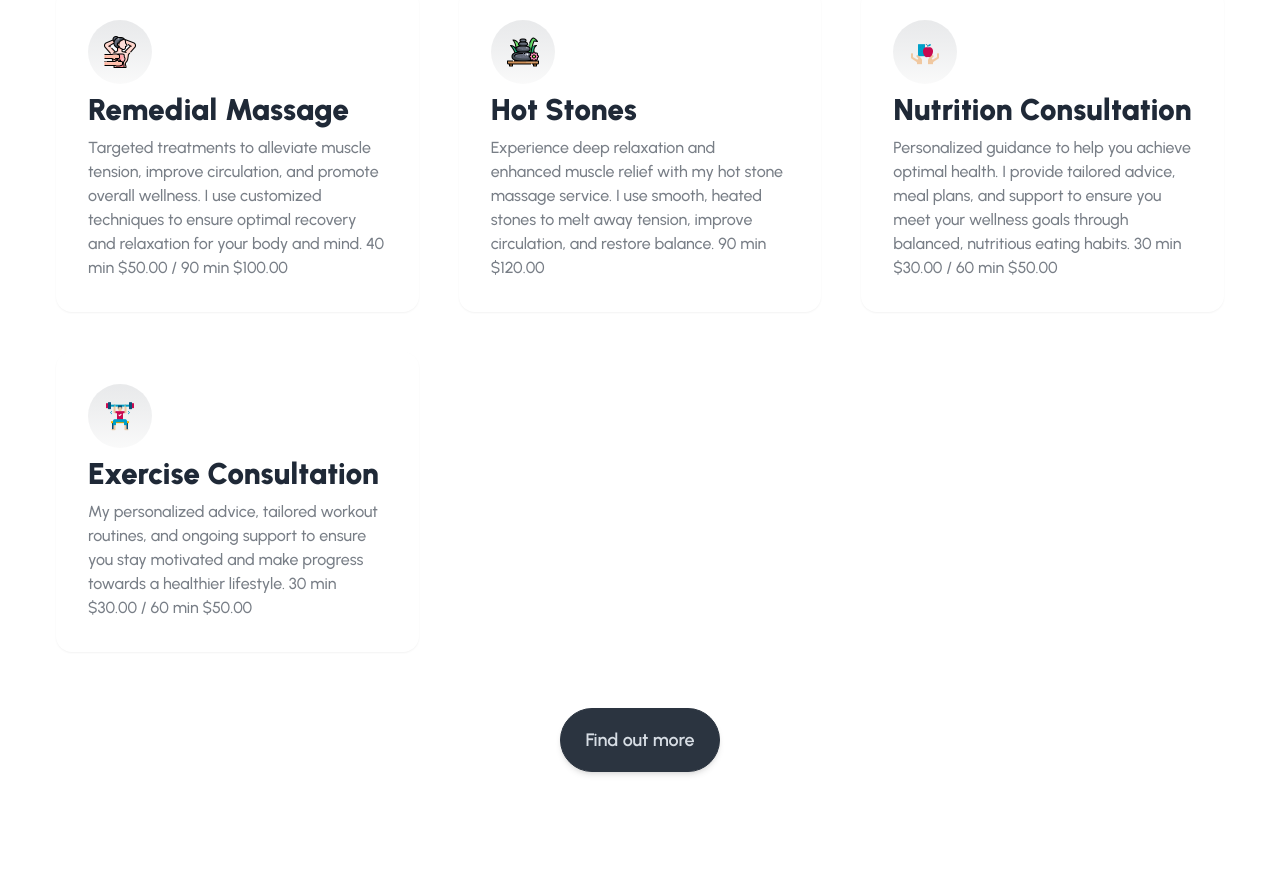
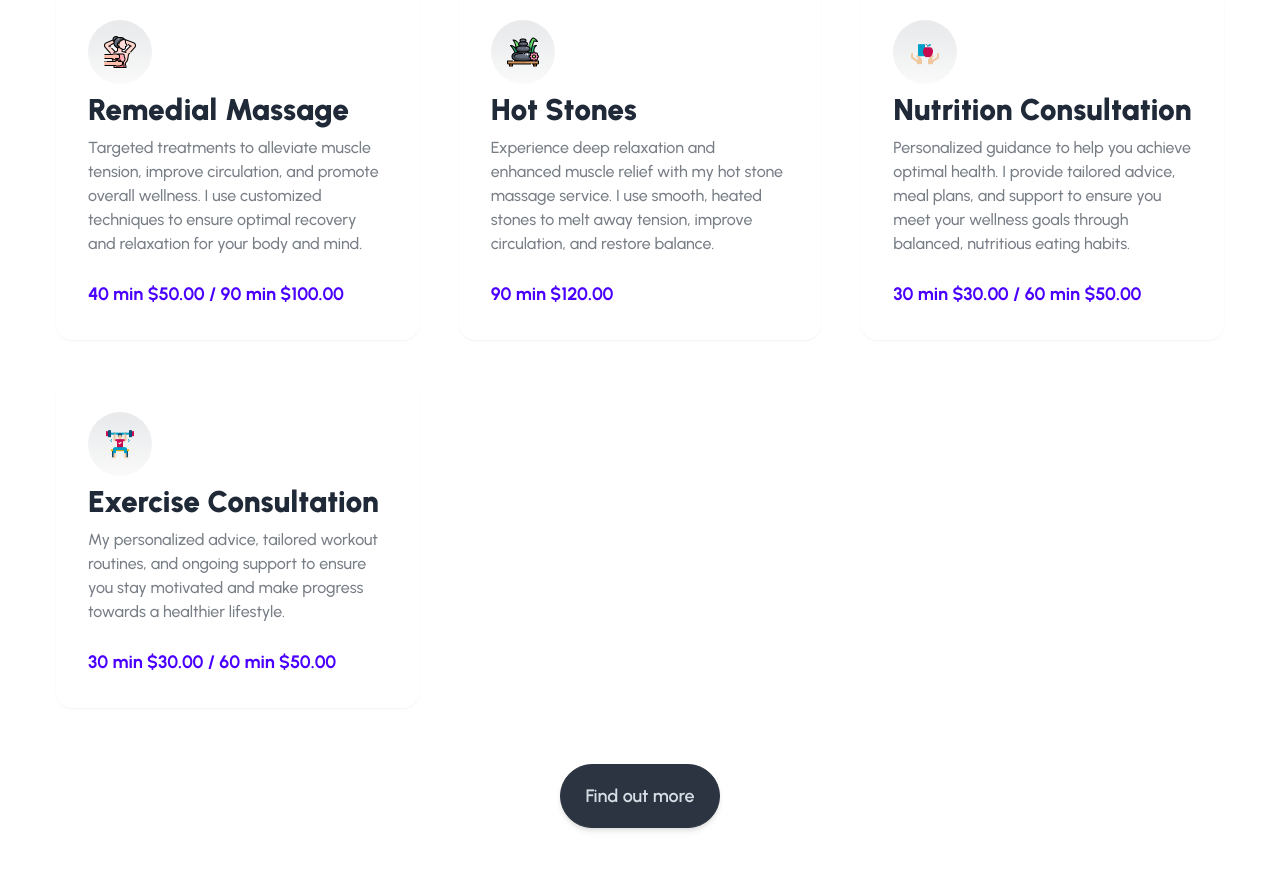
Before and after one commit to LXMachado/holistic-health-landing-page, a React (Vite) app: page / in a window 1280 px wide. Shown: the part 760-1630 px from the top of the page. Built offline with nearby package versions, Linux system fonts and the light colour scheme.

Commit message:
Update Services.jsx

```diff
--- a/src/components/Services.jsx
+++ b/src/components/Services.jsx
@@ -7,25 +7,29 @@ const services = [
     name: "Remedial Massage",
     icon: "../../images/icons/remedial-massage.png",
     description:
-      "Targeted treatments to alleviate muscle tension, improve circulation, and promote overall wellness. I use customized techniques to ensure optimal recovery and relaxation for your body and mind. 40 min $50.00 / 90 min $100.00",
+      "Targeted treatments to alleviate muscle tension, improve circulation, and promote overall wellness. I use customized techniques to ensure optimal recovery and relaxation for your body and mind.",
+    price: "40 min $50.00 / 90 min $100.00",
   },
   {
     name: "Hot Stones",
     icon: "../../images/icons/hot-stones.png",
     description:
-      "Experience deep relaxation and enhanced muscle relief with my hot stone massage service. I use smooth, heated stones to melt away tension, improve circulation, and restore balance. 90 min $120.00",
+      "Experience deep relaxation and enhanced muscle relief with my hot stone massage service. I use smooth, heated stones to melt away tension, improve circulation, and restore balance.",
+    price: "90 min $120.00",
   },
   {
     name: "Nutrition Consultation",
     icon: "../../images/icons/nutrition-consultation.png",
     description:
-      "Personalized guidance to help you achieve optimal health. I provide tailored advice, meal plans, and support to ensure you meet your wellness goals through balanced, nutritious eating habits. 30 min $30.00 / 60 min $50.00",
+      "Personalized guidance to help you achieve optimal health. I provide tailored advice, meal plans, and support to ensure you meet your wellness goals through balanced, nutritious eating habits.",
+    price: "30 min $30.00 / 60 min $50.00",
   },
   {
     name: "Exercise Consultation",
     icon: "../../images/icons/Exercise.png",
     description:
-      "My personalized advice, tailored workout routines, and ongoing support to ensure you stay motivated and make progress towards a healthier lifestyle. 30 min $30.00 / 60 min $50.00",
+      "My personalized advice, tailored workout routines, and ongoing support to ensure you stay motivated and make progress towards a healthier lifestyle.",
+    price: "30 min $30.00 / 60 min $50.00",
   },
 ]
 
@@ -61,6 +65,8 @@ const Services = () => {
               </div>
               <h2 className="font-urbanist card-title text-3xl font-black">{item.name}</h2>
               <p className="text-md font-urbanist font-medium opacity-60">{item.description}</p>
+              {/* Render the price with enhanced visibility */}
+              <p className="text-lg font-urbanist font-bold mt-4 text-primary">{item.price}</p>
             </div>
           </div>
         ))}
```
